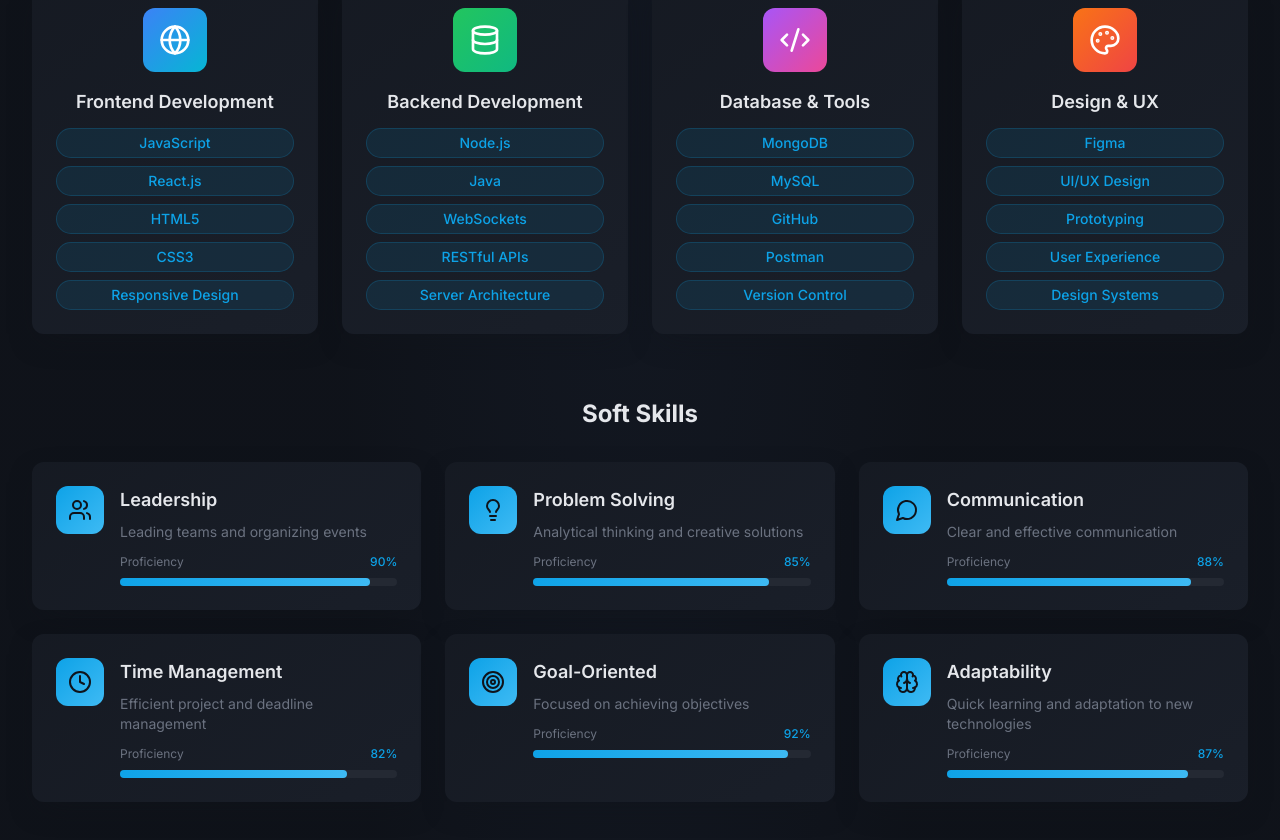
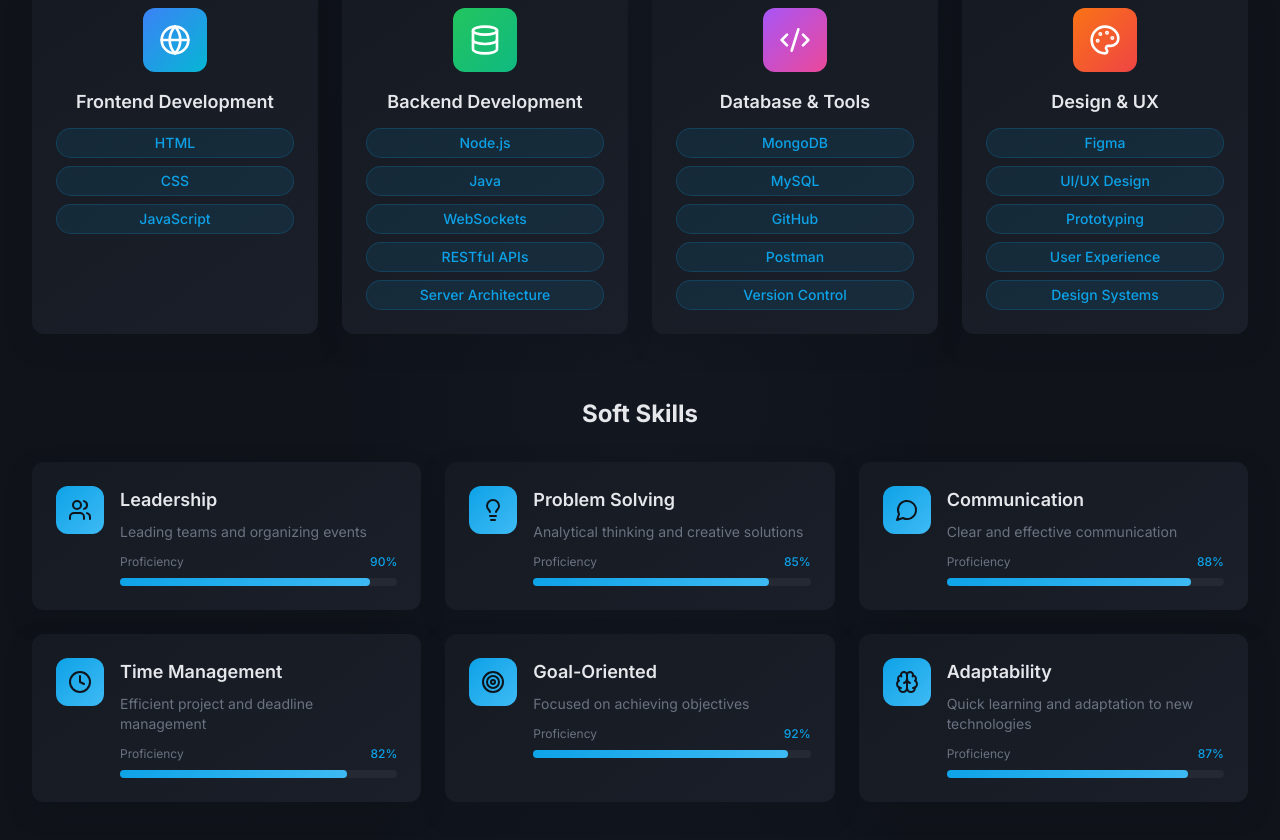
Before and after one commit to pprapti012/portfolio_praptipatil, a React (Vite) app: page / in a window 1280 px wide. Shown: the part 2380-3220 px from the top of the page. Built offline with nearby package versions, Linux system fonts and the light colour scheme.

Commit message:
Update frontend skills

```diff
--- a/src/components/Skills.tsx
+++ b/src/components/Skills.tsx
@@ -4,7 +4,7 @@ const Skills = () => {
   const technicalSkills = [{
     category: 'Frontend Development',
     icon: Globe,
-    skills: ['JavaScript', 'React.js', 'HTML5', 'CSS3', 'Responsive Design'],
+    skills: ['HTML', 'CSS', 'JavaScript'],
     color: 'from-blue-500 to-cyan-500'
   }, {
     category: 'Backend Development',
```
